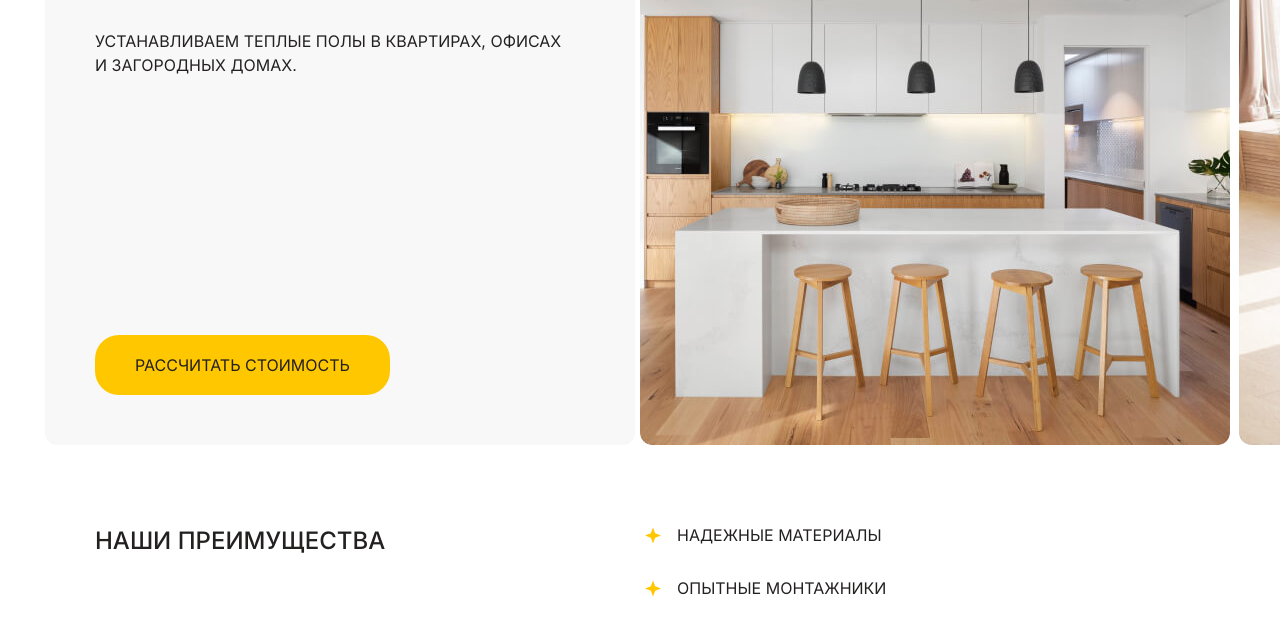
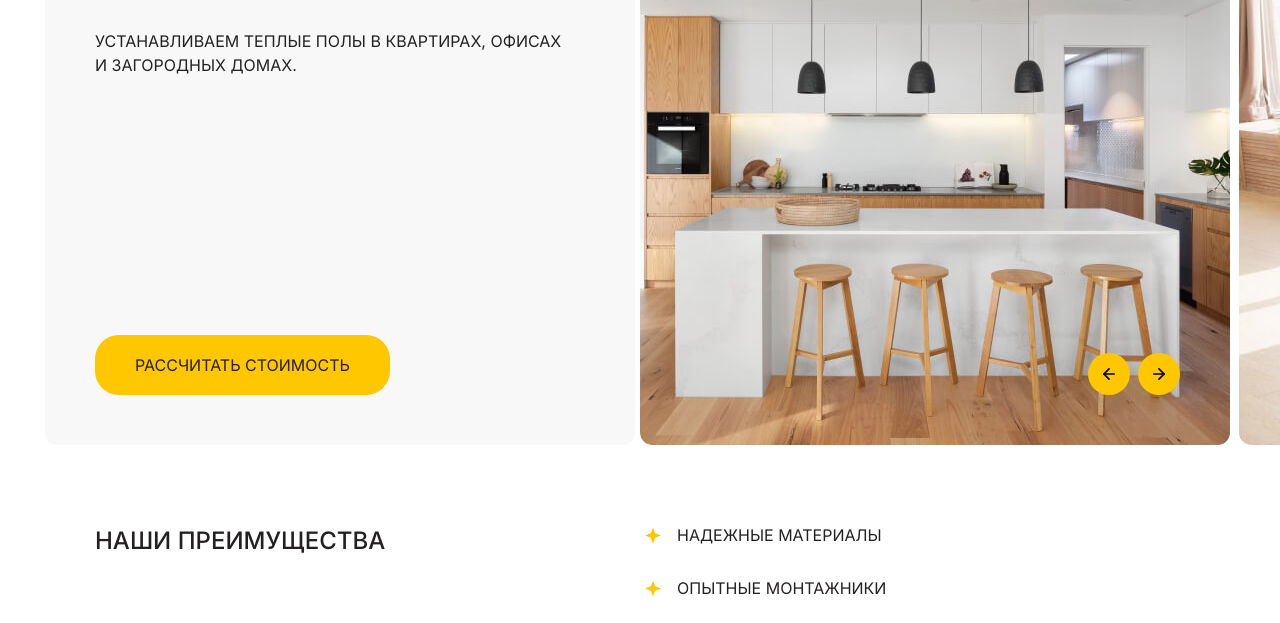
Before and after one commit to katemikh/Methed-Warm-Floor, a plain HTML site: page index.html in a window 1280 px wide. Shown: the part 177-800 px from the top of the page. Drawn offline with Linux system fonts and the light colour scheme.

Commit message:
day#3 and day#4 update#3

```diff
--- a/style/hero.css
+++ b/style/hero.css
@@ -52,7 +52,7 @@
 
 .hero__arrow {
 	position: absolute;
-	bottom: --padding;
+	bottom: var(--padding);
 	left: calc(var(--width-slide) - var(--padding));
 	transform: translateX(-100%);
 	display: flex;
```
